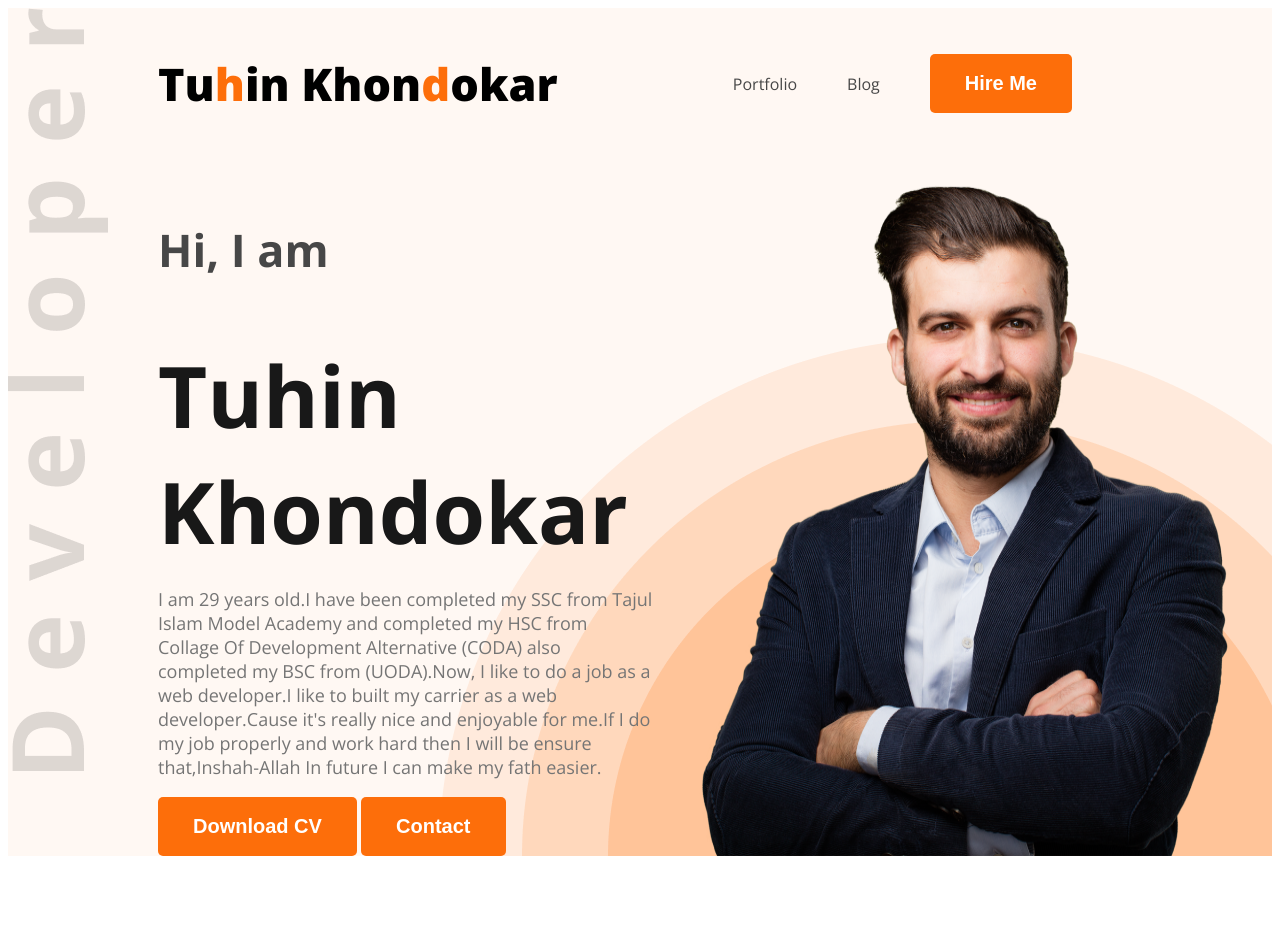
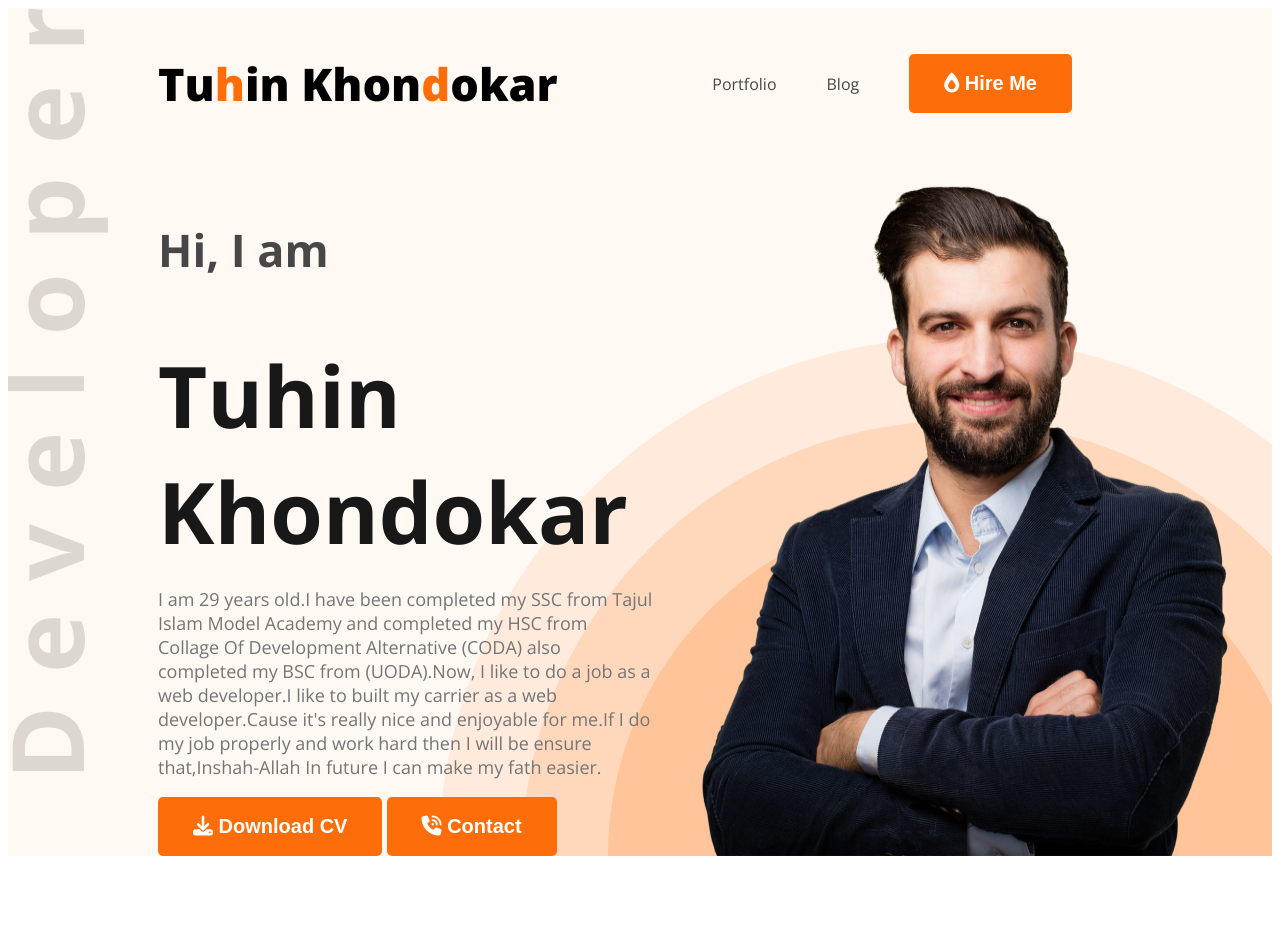
Before and after one commit to tuhinkhondokar/web-developer-portfolio, a plain HTML site: page index.html in a window 1280 px wide. Shown: the top 952 px of the page. Drawn offline with nearby package versions, Linux system fonts and the light colour scheme.

Commit message:
three icons are added

```diff
--- a/index.html
+++ b/index.html
@@ -8,6 +8,7 @@
     <link rel="preconnect" href="https://fonts.googleapis.com">
     <link rel="preconnect" href="https://fonts.gstatic.com" crossorigin>
     <link href="https://fonts.googleapis.com/css2?family=Open+Sans:ital,wght@0,300..800;1,300..800&display=swap" rel="stylesheet">
+    <script src="https://kit.fontawesome.com/f91beb4b3d.js" crossorigin="anonymous"></script>
 </head>
 <body class="open-sans-normal">
     <header class="back">
@@ -16,7 +17,7 @@
             <ul>
                 <li><a class="dark-2" href="">Portfolio</a></li>
                 <li><a class="dark-2" href="">Blog</a></li>
-                <li><a href=""><button class="btn-primary">Hire Me</button></a></li>
+                <li><a href=""><button class="btn-primary"><i class="fa-solid fa-fire-flame-simple"></i> Hire Me</button></a></li>
             </ul>
         </nav>
         <div class="banner">
@@ -24,8 +25,8 @@
                 <h4 class="intro">Hi, I  am</h4>
                 <h1 class="name">Tuhin Khondokar</h1>
                 <p class="para">I am 29 years old.I have been completed my SSC from Tajul Islam Model Academy and completed my HSC from Collage Of Development Alternative (CODA) also completed my BSC from (UODA).Now, I like to do a job as a web developer.I like to built my carrier as a web developer.Cause it's really nice and enjoyable for me.If I do my job properly and work hard then I will be ensure that,Inshah-Allah In future I can make my fath easier.</p>
-                <button class="btn-primary">Download CV</button>
-                <button class="btn-primary">Contact</button>
+                <button class="btn-primary"><i class="fa-solid fa-download"></i> Download CV</button>
+                <button class="btn-primary"><i class="fa-solid fa-phone-volume"></i> Contact</button>
             </div>
             <img class="image" height="px" width="px" src="images/hardy.png" alt="">
         </div>
@@ -173,7 +174,7 @@
                 </div>
                 <div>
                     <ul class="special">
-                        <li><a href=""><button class="btn-primary1">Download CV</button></a></li>
+                        <li><a href=""><button class="btn-primary1"><i class="fa-solid fa-download"></i> Download CV</button></a></li>
                     </ul>
                 </div>
         </section>
```
